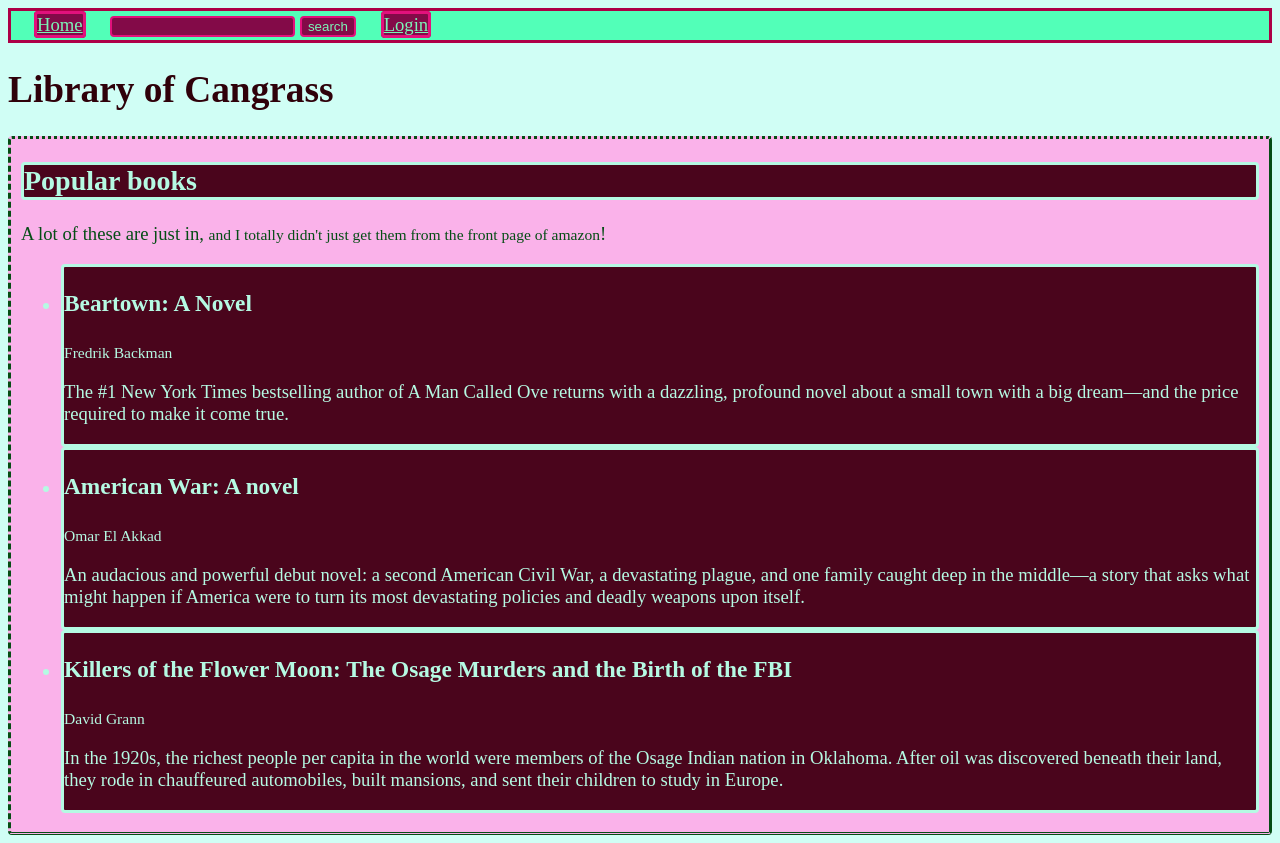
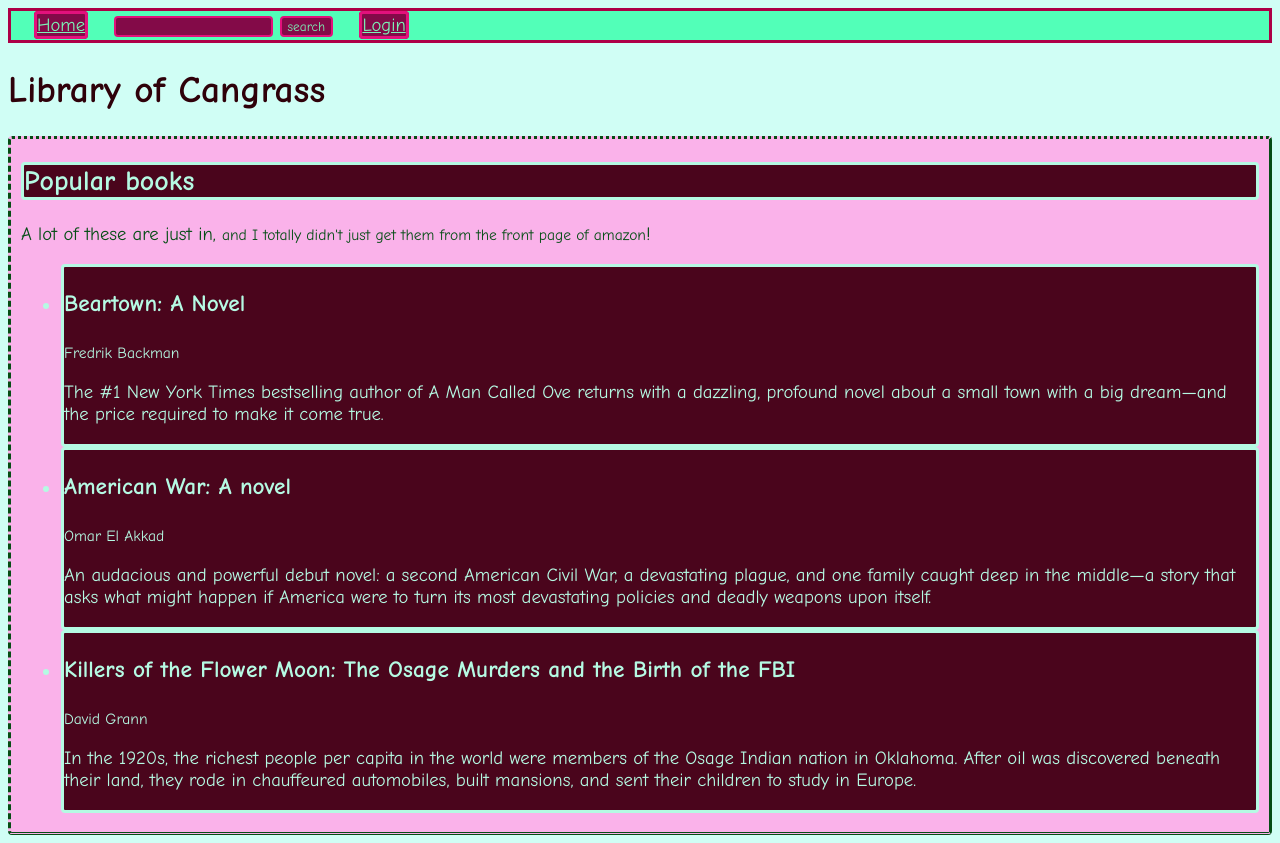
Before and after one commit to lordcrekit/MI-449-SS17-740-css-sass-intro-8dVLYn, a plain HTML site: page index.html in a window 1280 px wide. Drawn offline with nearby package versions, Linux system fonts and the light colour scheme; files that its build step writes are made by us from their sources.

Commit message:
Set font family

```diff
--- a/sauce/style.scss
+++ b/sauce/style.scss
@@ -4,6 +4,7 @@ body {
   background: $primary-color;
   color: invert($primary-color);
   font-size: $font-size;
+  font-family: $font;
 }
 
 nav {
@@ -22,6 +23,7 @@ nav {
   }
 
   input {
+    font-family: $font;
     background: $quinary-color;
     color: invert($quinary-color);
     border-style: solid;
--- a/sauce/vars.scss
+++ b/sauce/vars.scss
@@ -1,4 +1,5 @@
 $font-size: 14pt;
+$font: "Comic Sans MS", cursive, sans-serif;
 $border-radius: 4px;
 
 $primary-color: #d0fef5;
```
